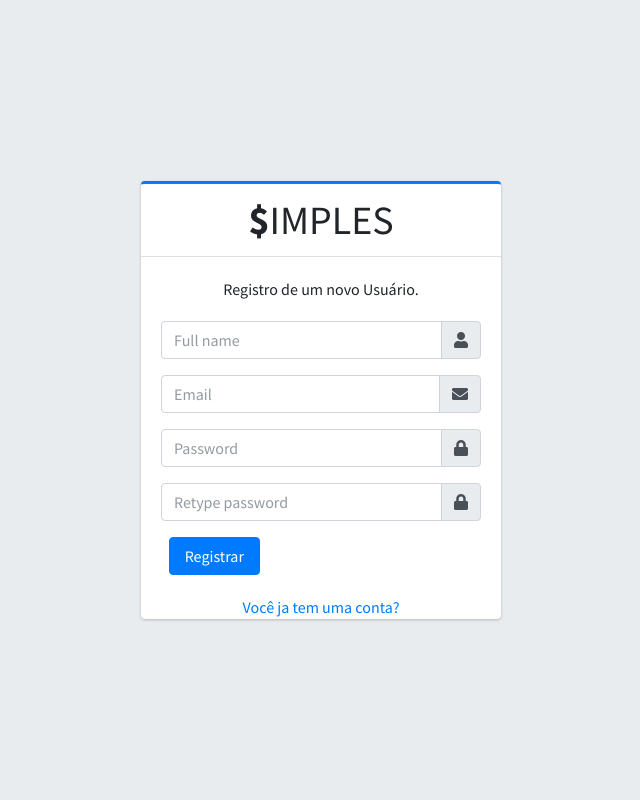
After one commit to uchoamaster/mvc-projeto, a PHP site: template src/views/pages/signup.php in a window 1280 px wide. The commit adds this page. Shown: the whole page, without its empty margins (319-959 px from the left). Run offline with PHP 8.4, Linux system fonts and the light colour scheme; the template is opened without the code that fills it, so the values that code supplies are empty; some libraries are stand-ins or nearby versions.

Commit message:
aplicando pagina de cadastro

```diff
--- a/src/controllers/LoginController.php
+++ b/src/controllers/LoginController.php
@@ -40,7 +40,7 @@ class LoginController extends Controller {
     }
 
     public function signup(){
-
+        $this->render('signup');
     }
 
 }
--- a/src/routes.php
+++ b/src/routes.php
@@ -21,6 +21,7 @@ $router->get('/ajuda', 'HomeController@ajuda');
 
 //rotas Controller Home Login
 $router->get('/login', 'LoginController@signin');
+$router->get('/signup', 'LoginController@signup');
 $router->post('/login', 'LoginController@signinAction');
 
 
--- a/src/views/pages/login.php
+++ b/src/views/pages/login.php
@@ -42,11 +42,13 @@
           <!-- /.col -->
           <div class="col-4">
             <button type="submit" name="entrar" class="btn btn-primary btn-block">Acessar</button>
+
           </div>
           <!-- /.col -->
         </div>
       </form>
-
+      <a href="<?=$base;?>/signup" class="text-center">Ainda não tem usuário?
+      </a>
     </div>
     <!-- /.card-body -->
   </div>
--- /dev/null
+++ b/src/views/pages/signup.php
@@ -0,0 +1,82 @@
+<!DOCTYPE html>
+<html lang="en">
+<head>
+  <meta charset="utf-8">
+  <meta name="viewport" content="width=device-width, initial-scale=1">
+  <title>$imples  -  Cadastro</title>
+
+  <!-- Google Font: Source Sans Pro -->
+  <link rel="stylesheet" href="https://fonts.googleapis.com/css?family=Source+Sans+Pro:300,400,400i,700&display=fallback">
+  <!-- Font Awesome -->
+  <link rel="stylesheet" href="<?=$base;?>/plugins/fontawesome-free/css/all.min.css">
+  <!-- icheck bootstrap -->
+  <link rel="stylesheet" href="<?=$base;?>/plugins/icheck-bootstrap/icheck-bootstrap.min.css">
+  <!-- Theme style -->
+  <link rel="stylesheet" href="<?=$base;?>/dist/css/adminlte.min.css">
+</head>
+<body class="hold-transition register-page">
+<div class="register-box">
+  <div class="card card-outline card-primary">
+    <div class="card-header text-center">
+      <a href="../../index2.html" class="h1"><b>$</b>IMPLES</a>
+    </div>
+    <div class="card-body">
+      <p class="login-box-msg">Registro de um novo Usuário.</p>
+
+      <form action="<?=$base;?>/signup" method="post">
+        <div class="input-group mb-3">
+          <input type="text" class="form-control" placeholder="Full name">
+          <div class="input-group-append">
+            <div class="input-group-text">
+              <span class="fas fa-user"></span>
+            </div>
+          </div>
+        </div>
+        <div class="input-group mb-3">
+          <input type="email" class="form-control" placeholder="Email">
+          <div class="input-group-append">
+            <div class="input-group-text">
+              <span class="fas fa-envelope"></span>
+            </div>
+          </div>
+        </div>
+        <div class="input-group mb-3">
+          <input type="password" class="form-control" placeholder="Password">
+          <div class="input-group-append">
+            <div class="input-group-text">
+              <span class="fas fa-lock"></span>
+            </div>
+          </div>
+        </div>
+        <div class="input-group mb-3">
+          <input type="password" class="form-control" placeholder="Retype password">
+          <div class="input-group-append">
+            <div class="input-group-text">
+              <span class="fas fa-lock"></span>
+            </div>
+          </div>
+        </div>
+
+          <!-- /.col -->
+          <div class="col-4">
+            <button type="submit" class="btn btn-primary btn-block">Registrar</button>
+          </div>
+          <!-- /.col -->
+        </div>
+      </form>
+      <a href="<?=$base;?>/login" class="text-center">Você ja tem uma conta?
+      </a>
+    </div>
+    <!-- /.form-box -->
+  </div><!-- /.card -->
+</div>
+<!-- /.register-box -->
+
+<!-- jQuery -->
+<script src="<?=$base;?>/plugins/jquery/jquery.min.js"></script>
+<!-- Bootstrap 4 -->
+<script src="<?=$base;?>/plugins/bootstrap/js/bootstrap.bundle.min.js"></script>
+<!-- AdminLTE App -->
+<script src="<?=$base;?>/dist/js/adminlte.min.js"></script>
+</body>
+</html>
```
